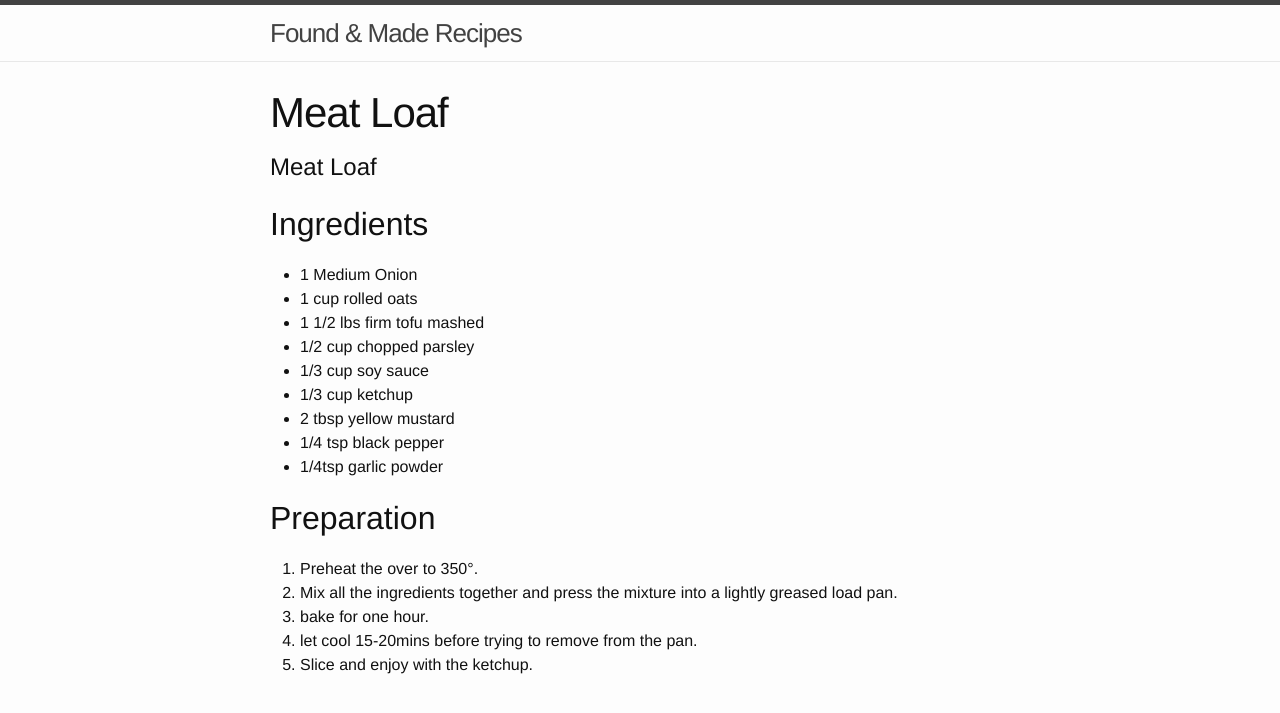
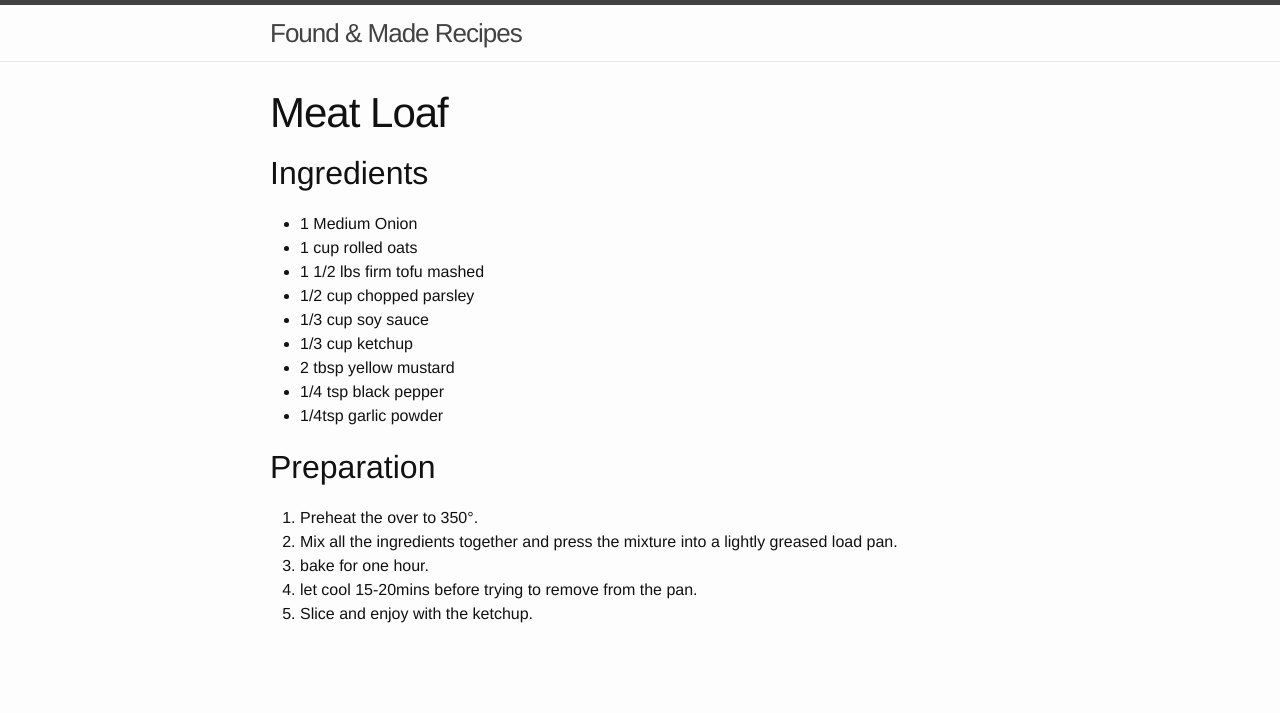
Before and after one commit to okayjeffrey/vegan-recipes, a Jekyll site: the page built from _posts/2013-12-16-meat-loaf.md, in a window 1280 px wide. Shown: the top 713 px of the page. Built offline with Jekyll 4.4.1, drawn with Linux system fonts in a browser that asks for light colours.

Commit message:
Update 2013-12-16-meat-loaf.md

```diff
--- a/_posts/2013-12-16-meat-loaf.md
+++ b/_posts/2013-12-16-meat-loaf.md
@@ -2,9 +2,8 @@
 layout: post
 title:  "Meat Loaf"
 categories: recipe meat
+serving-size:
 ---
-
-# Meat Loaf
 
 ## Ingredients
 
```
